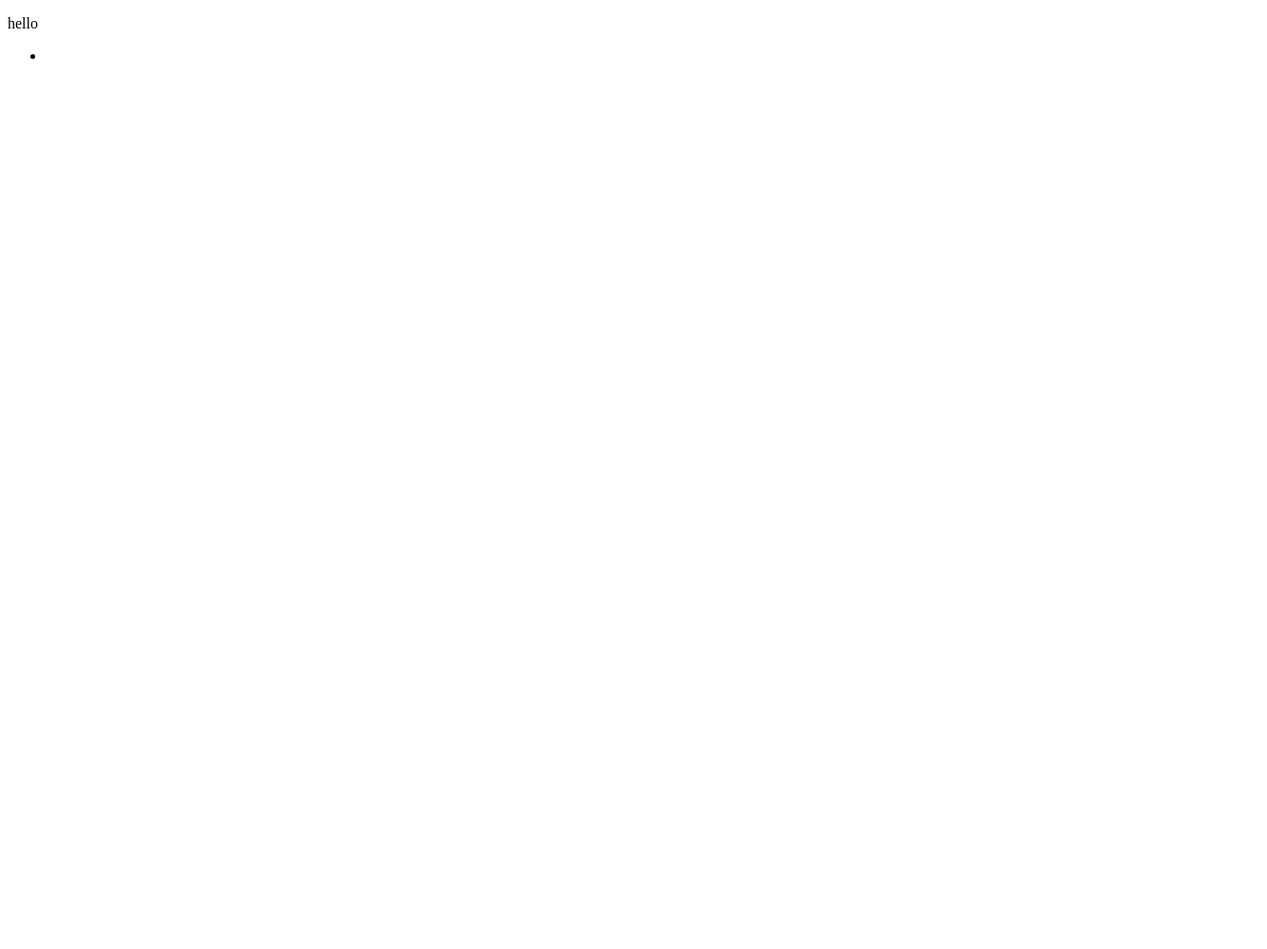
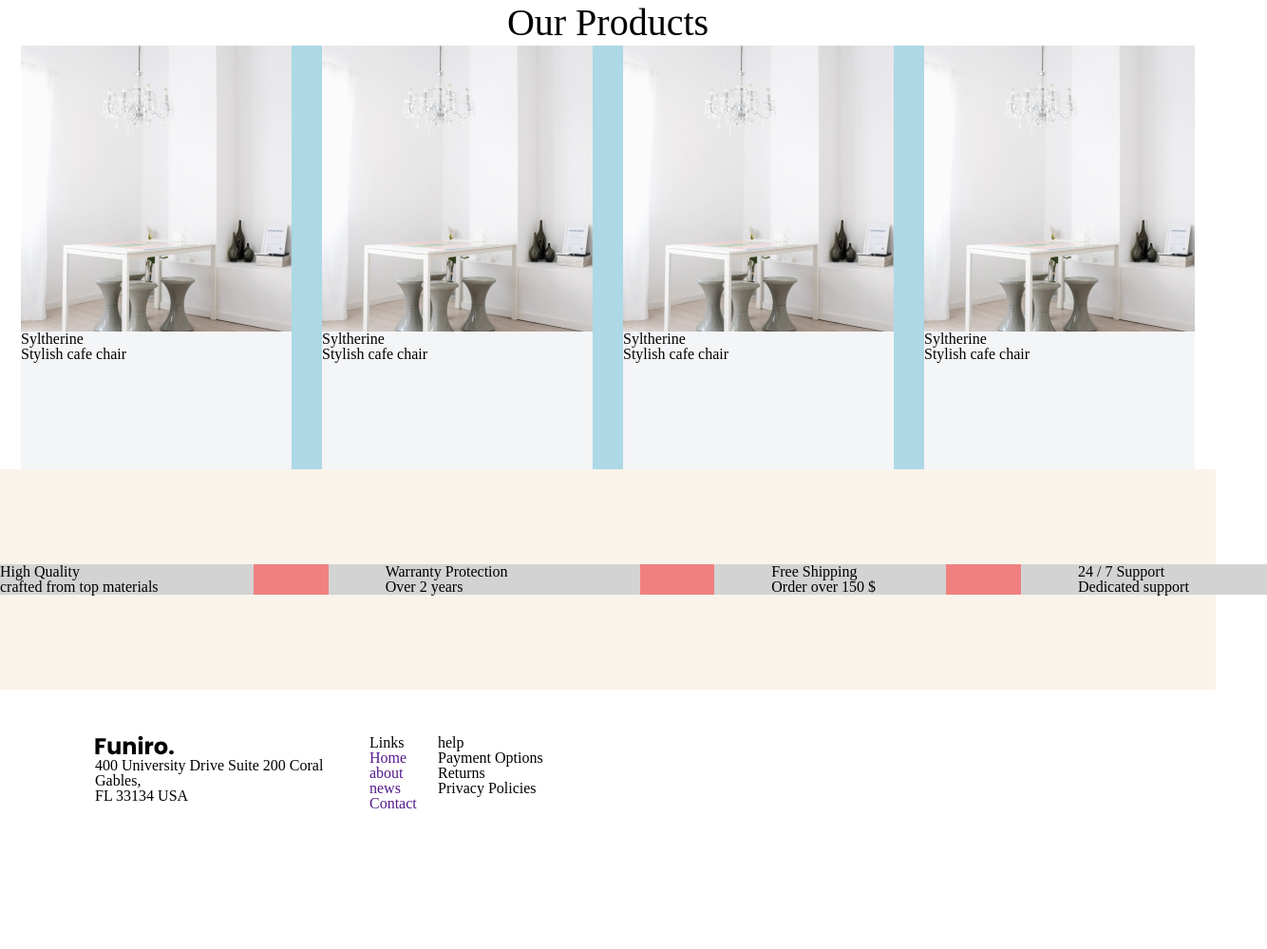
Before and after one commit to kristina-makalatia/lees5-web-222, a plain HTML site: page index.html in a window 1280 px wide. Shown: the whole page at 95% size, 1334 px wide, since content can reach past the window. Before the commit the page ends 800 px from the top, so only its background shows below. Drawn offline with Linux system fonts and the light colour scheme.

Commit message:
add h.w styles

```diff
--- /dev/null
+++ b/css/reset.css
@@ -0,0 +1,49 @@
+html, body, div, span, applet, object, iframe,
+h1, h2, h3, h4, h5, h6, p, blockquote, pre,
+a, abbr, acronym, address, big, cite, code,
+del, dfn, em, img, ins, kbd, q, s, samp,
+small, strike, strong, sub, sup, tt, var,
+b, u, i, center,
+dl, dt, dd, ol, ul, li,
+fieldset, form, label, legend,
+table, caption, tbody, tfoot, thead, tr, th, td,
+article, aside, canvas, details, embed,
+figure, figcaption, footer, header, hgroup,
+menu, nav, output, ruby, section, summary,
+time, mark, audio, video {
+	margin: 0;
+	padding: 0;
+	border: 0;
+	font-size: 100%;
+	font: inherit;
+	vertical-align: baseline;
+}
+/* HTML5 display-role reset for older browsers */
+article, aside, details, figcaption, figure,
+footer, header, hgroup, menu, nav, section {
+	display: block;
+}
+body {
+	line-height: 1;
+}
+ol, ul {
+	list-style: none;
+}
+blockquote, q {
+	quotes: none;
+}
+blockquote:before, blockquote:after,
+q:before, q:after {
+	content: '';
+	content: none;
+}
+table {
+	border-collapse: collapse;
+	border-spacing: 0;
+}
+a {
+    text-decoration: none;
+}
+* {
+    box-sizing: border-box;
+}
--- /dev/null
+++ b/css/style.css
@@ -0,0 +1,84 @@
+.section-title {
+  font-size: 40px;
+  line-height: 120%;
+  text-align: center;
+}
+.container {
+  width: 1236px;
+  background-color: lightblue;
+  margin: 0 auto;
+}
+.box {
+  display: inline-block;
+  width: 285px;
+  margin-right: 32px;
+}
+.text-box {
+  height: 145px;
+  background-color: #f4f5f7;
+}
+.active {
+  margin-right: 0;
+}
+.box-image {
+  display: block;
+}
+
+/* section new */
+
+.section-bg {
+  background-color: #faf3ea;
+  padding: 100px 0;
+}
+
+.wraper {
+  width: 1334px;
+  margin: 0 auto;
+  background-color: lightcoral;
+}
+
+.d-inline-block {
+  display: inline-block;
+  background-color: lightgrey;
+}
+.wraper-box-space {
+  margin-right: 78.67px;
+}
+.wraper-box1 {
+  width: 267px;
+}
+.wraper-box2 {
+  width: 328px;
+  padding-left: 60px;
+}
+.wraper-box3 {
+  width: 244px;
+  padding-left: 60px;
+}
+.wraper-box4 {
+  width: 259px;
+  padding-left: 60px;
+}
+
+/* footer styles */
+.footer-element {
+  padding: 48px 0 145px 100px;
+}
+.footer-wraper {
+  width: 775px;
+}
+.footer-block1 {
+  width: 285px;
+  display: inline-block;
+  vertical-align: top;
+}
+.footer-block2 {
+  width: 68px;
+  display: inline-block;
+  vertical-align: top;
+}
+.footer-block3 {
+  width: 140px;
+  display: inline-block;
+  vertical-align: top;
+}
--- a/index.html
+++ b/index.html
@@ -1,19 +1,104 @@
 <!DOCTYPE html>
 <html lang="en">
-<head>
-    <meta charset="UTF-8">
-    <meta name="viewport" content="width=device-width, initial-scale=1.0">
-    <title>Document</title>
-</head>
-<body>
-
-
+  <head>
+    <meta charset="UTF-8" />
+    <meta name="viewport" content="width=device-width, initial-scale=1.0" />
+    <title>Lesson 5</title>
+    <link rel="stylesheet" href="css/reset.css" />
+    <link rel="stylesheet" href="css/style.css" />
+  </head>
+  <body>
     <section>
-        <p>hello</p>
+      <h2 class="section-title">Our Products</h2>
+      <div class="container">
+        <div class="box">
+          <img class="box-image" src="images/Images.png" alt="" />
+          <div class="text-box">
+            <h3>Syltherine</h3>
+            <h4>Stylish cafe chair</h4>
+          </div>
+        </div><!--
+        --><div class="box">
+          <img class="box-image" src="images/Images.png" alt="" />
+          <div class="text-box">
+            <h3>Syltherine</h3>
+            <h4>Stylish cafe chair</h4>
+          </div>
+        </div><!--
+        --><div class="box">
+          <img class="box-image" src="images/Images.png" alt="" />
+          <div class="text-box">
+            <h3>Syltherine</h3>
+            <h4>Stylish cafe chair</h4>
+          </div>
+        </div><!--
+        --><div class="box active">
+          <img class="box-image" src="images/Images.png" alt="" />
+          <div class="text-box">
+            <h3>Syltherine</h3>
+            <h4>Stylish cafe chair</h4>
+          </div>
+        </div>
+      </div>
     </section>
 
-    <footer>
-        <ul><li></li></ul>
+    <section class="section-bg">
+      <div class="wraper">
+        <div class="wraper-box1 d-inline-block wraper-box-space">
+          <h3>High Quality</h3>
+          <h4>crafted from top materials</h4>
+        </div><!--
+        --><div class="wraper-box2 d-inline-block wraper-box-space">
+          <h3>Warranty Protection</h3>
+          <h4>Over 2 years</h4>
+        </div><!--
+        --><div class="wraper-box3 d-inline-block wraper-box-space">
+          <h3>Free Shipping</h3>
+          <h4>Order over 150 $</h4>
+        </div><!--
+        --><div class="wraper-box4 d-inline-block">
+          <h3>24 / 7 Support</h3>
+          <h4>Dedicated support</h4>
+        </div>
+      </div>
+    </section>
+
+    <footer class="footer-element">
+      <div class="footer-wraper">
+        <div class="footer-block1">
+          <img src="images/Funiro..svg" alt="" />
+          <p>400 University Drive Suite 200 Coral Gables,</p>
+          <p>FL 33134 USA</p>
+        </div>
+        <div class="footer-block2">
+          <h4>Links</h4>
+          <nav>
+            <ul>
+              <li>
+                <a href="">Home</a>
+              </li>
+              <li>
+                <a href="">about</a>
+              </li>
+              <li>
+                <a href="">news</a>
+              </li>
+              <li>
+                <a href="">Contact</a>
+              </li>
+            </ul>
+          </nav>
+        </div>
+
+        <div class="footer-block3">
+          <h4>help</h4>
+          <ul>
+            <li>Payment Options</li>
+            <li>Returns</li>
+            <li>Privacy Policies</li>
+          </ul>
+        </div>
+      </div>
     </footer>
-</body>
+  </body>
 </html>
```
Also changed, not shown: images/Funiro..svg (added), images/Images.png (added).
